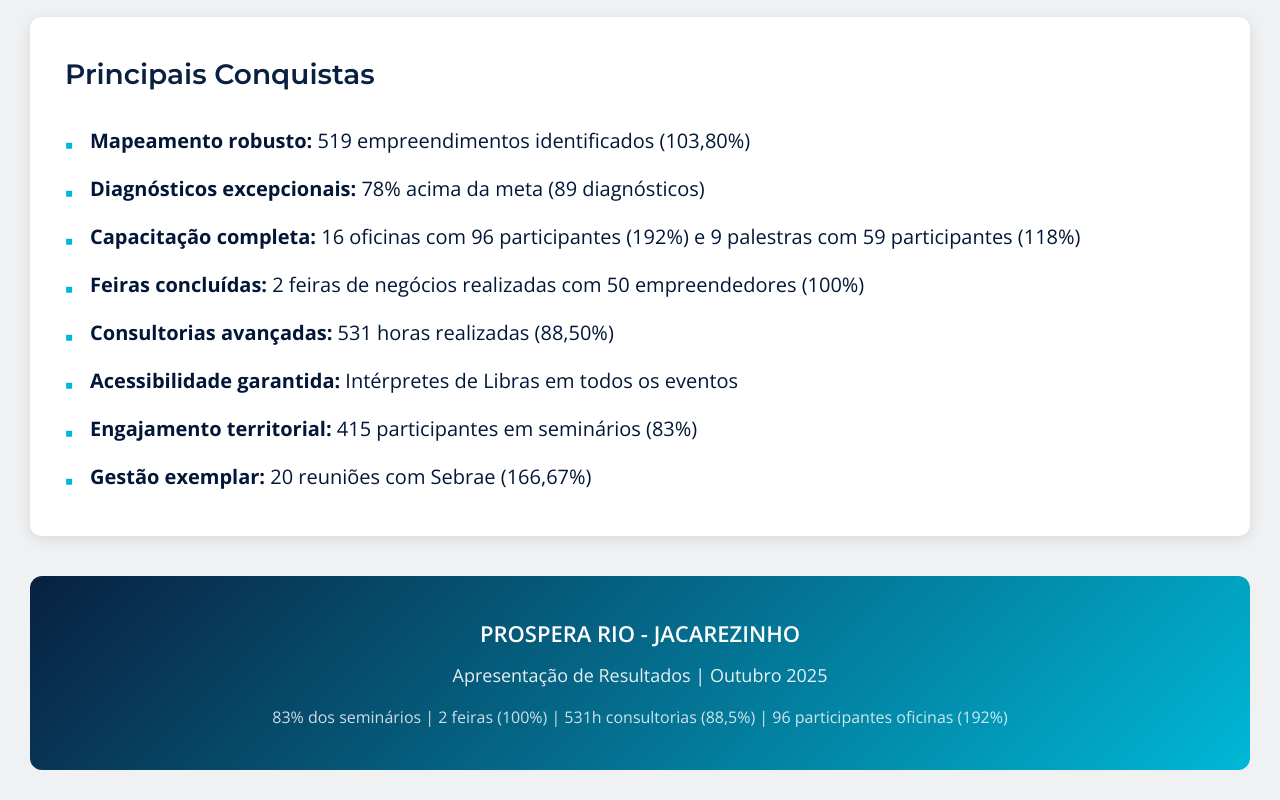
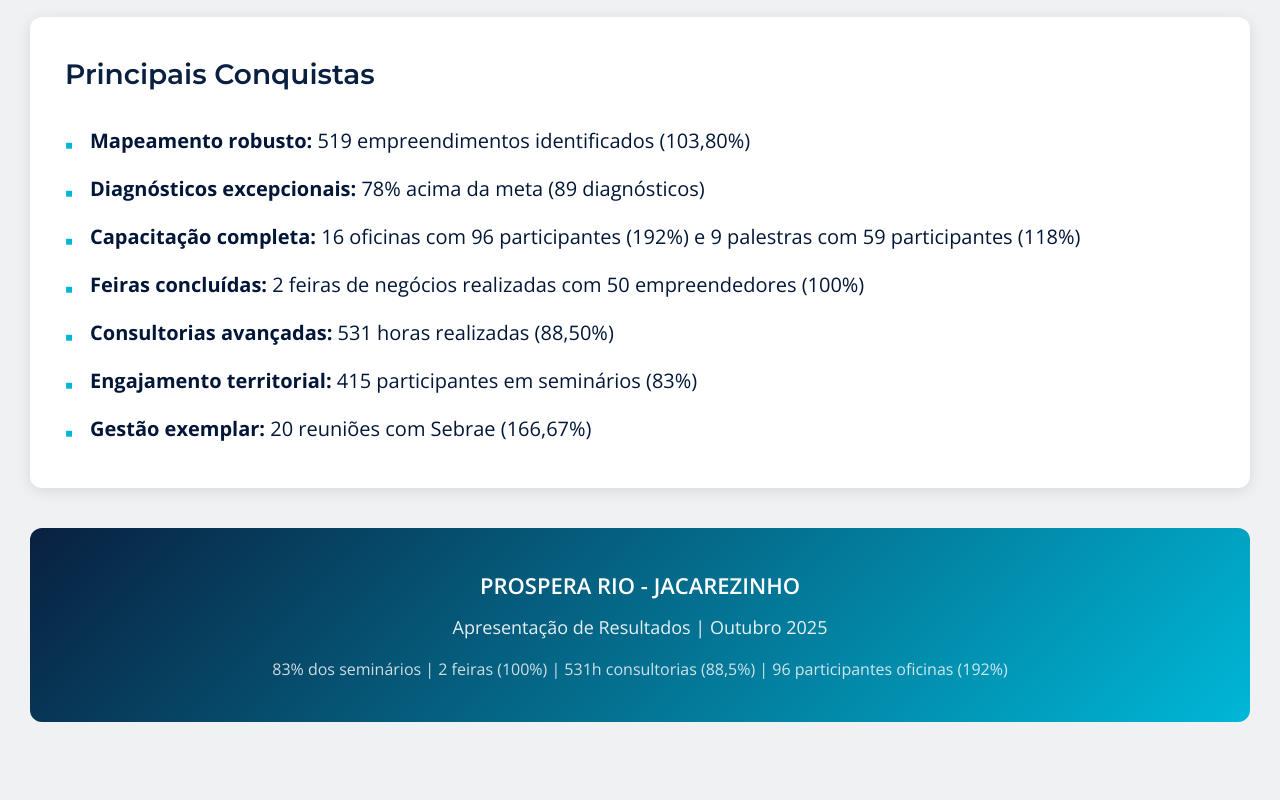
Before and after one commit to lucienemunizestrategia-sudo/apresentacaojacarezinho, a plain HTML site: page index.html in a window 1280 px wide. Shown: the part 6273-7073 px from the top of the page. After the commit the page ends 7025 px from the top, so only its background shows below. Drawn offline with nearby package versions, Linux system fonts and the light colour scheme.

Commit message:
Update index.html

```diff
--- a/index.html
+++ b/index.html
@@ -569,7 +569,6 @@
                 <li><strong>Capacitação completa:</strong> 16 oficinas com 96 participantes (192%) e 9 palestras com 59 participantes (118%)</li>
                 <li><strong>Feiras concluídas:</strong> 2 feiras de negócios realizadas com 50 empreendedores (100%)</li>
                 <li><strong>Consultorias avançadas:</strong> 531 horas realizadas (88,50%)</li>
-                <li><strong>Acessibilidade garantida:</strong> Intérpretes de Libras em todos os eventos</li>
                 <li><strong>Engajamento territorial:</strong> 415 participantes em seminários (83%)</li>
                 <li><strong>Gestão exemplar:</strong> 20 reuniões com Sebrae (166,67%)</li>
             </ul>
```
